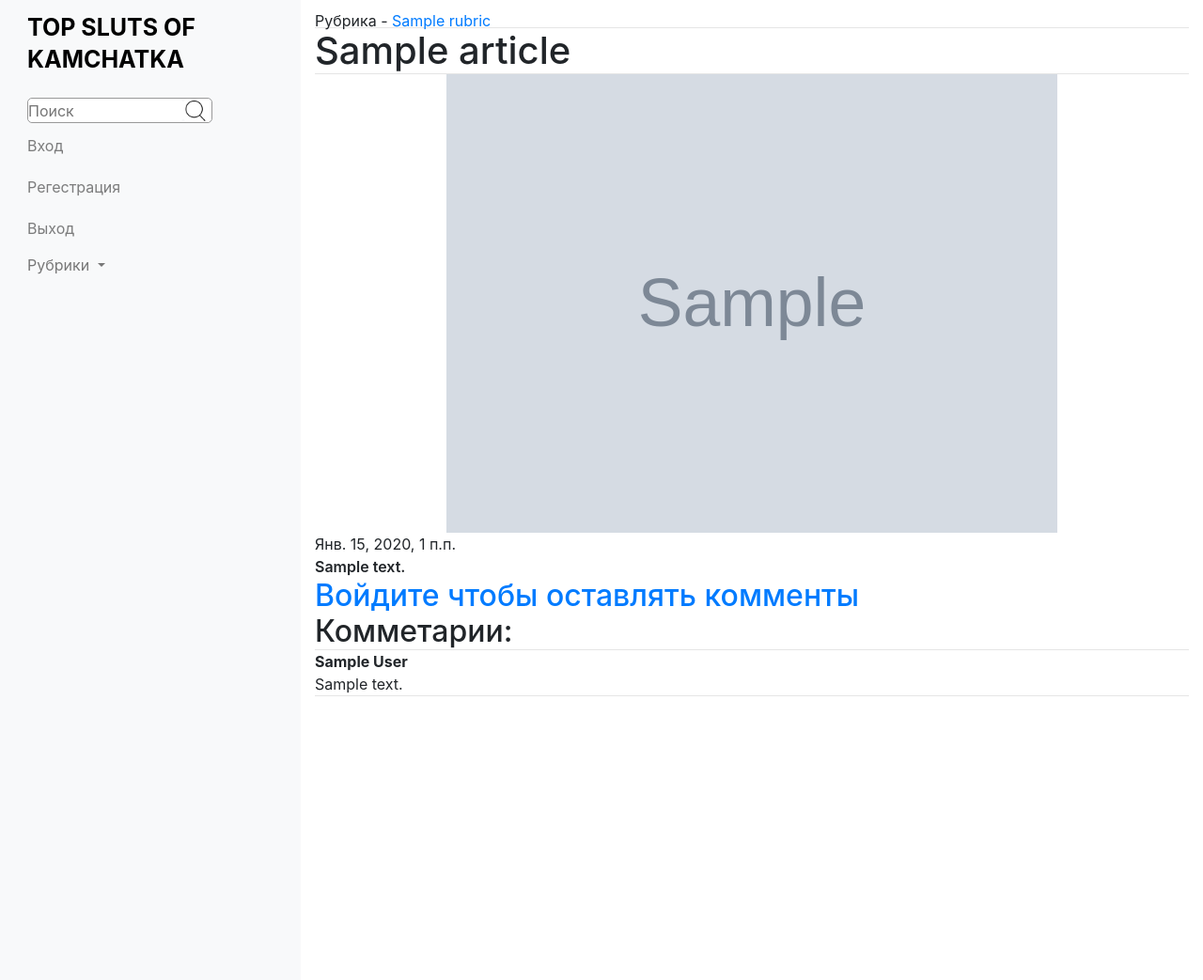
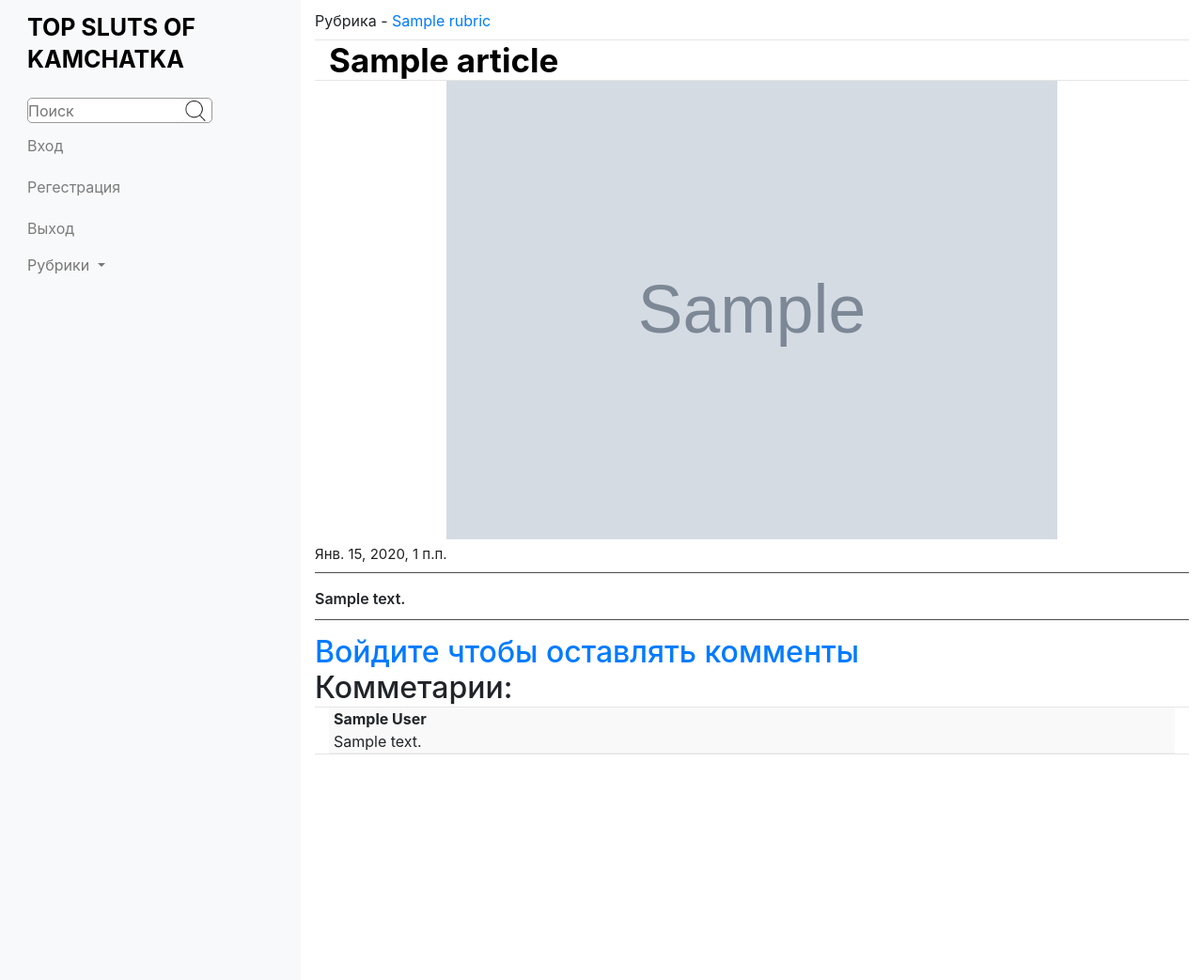
Before and after one commit to Y2Danil/tsoktest, a Django app: page /article/1/ in a window 1280 px wide. Shown: the top 1043 px of the page at 94% size. Run offline with Django 3.2, Linux system fonts and the light colour scheme; tables that the repository leaves empty hold one stand-in row (values such as "Sample post"); grey boxes marked "Sample" are stand-in pictures; some libraries are stand-ins or nearby versions.

Commit message:
detail commits css

```diff
--- a/Top/static/Top/style2.css
+++ b/Top/static/Top/style2.css
@@ -168,7 +168,7 @@ ul > li.admin {
 }
 
 .p_rubric {
-  margin-bottom: -5px;
+  padding-bottom: 8px;
   font-size: 16px;
 }
 
--- a/Top/templates/Top/detail.html
+++ b/Top/templates/Top/detail.html
@@ -11,18 +11,64 @@
     font-weight: 600;
   }
   .Article_title {
-    font-weight: 600;
+    font-weight: 700;
+    color: #000;
+    font-size: 35px;
   }
   .detail_width_img {
     margin: auto;
+  }
+  .detail_pub_date {
+    font-size: 15px;
+    color: #222;
+    padding-top: 5px;
+    margin-bottom: -2px;
+  }
+  .detail-bottom-hr {
+    margin-bottom: 20px;
+  }
+  .comments {
+    max-height: 500px;
+    overflow: scroll;
+    overflow-x: none;
+  }
+  .comment {
+    padding-left: 5px;
+    padding-right: 5px;
+    border-bottom-width: 1px;
+    border-bottom-style: ridge;
+  }
+  .comment:hover {
+    padding-left: 3px;
+    padding-right: 3px;
+    width: 100%;
+  }
+  .comment:nth-of-type(2n) {
+    background: #fdfdfd;
+  }
+  .comment:nth-of-type(3n) {
+    background: #f9f9f9;
+  }
+  .comment:nth-of-type(1) {
+    background: #f9f9f9;
+  }
+  .comment:nth-of-type(2n):hover {
+    background: #dadada;
+  }
+  .comment:nth-of-type(3n):hover {
+    background: #dfdfdf;
+  }
+  .comment:nth-of-type(1):hover{
+    background: #dfdfdf;
   }
 </style>
 
 
 <div class=''>
+<div class=''>
   <p class='p_rubric'>Рубрика - <a href="{% url 'blog:by_rubric' Article.rubric.id %}">{{ Article.rubric.name }}</a></p>
   <hr>
-  <h1>{{ Article.title }}</h1>
+  <h1 class='Article_title col-12'>{{ Article.title }}</h1>
   <hr>
   {% if Article.image %}
   <div style='max-width: 650px; ' class='detail_width_img'>
@@ -31,15 +77,16 @@
   {% else %}
   <div style='max-width: 650px; ' class='detail_width_img'></div>
   {% endif %}
-  <p>{{ Article.published_date }}</p>
-  <p class='Article_text'>{{ Article.text }}</p>
-
+  <p class='detail_pub_date'>{{ Article.published_date }}</p>
+  <hr style='margin-top: 10px; margin-bottom: 15px; background-color: #555;'>
+    <p class='Article_text'>{{ Article.text }}</p>
+  <hr style='margin-top: 10px; margin-bottom: 15px; background-color: #555;'>
 
   {% if user.is_authenticated %}
   <form action="{% url 'blog:list_comment' Article.id %}" method="POST">
     {% csrf_token %}
 
-    <textarea name='text_comment' placeholder="Ваш комментарий" required cols='30' rows='5'></textarea><br>
+    <textarea name='text_comment' placeholder="Ваш комментарий" required cols='30' rows='3' style='width: 100%;'></textarea><br>
     <button type="submit">Отправить</button>
   </form>
   {% else %}
@@ -50,16 +97,16 @@
 
   <h2>Комметарии:</h2>
   <hr>
-  <div>
+  <div class='col-12 comments'>
     {% if Comments %}
       {% for Comment in Comments %}
-        {% if Comment.author == 'Admin' %}
-        <div>
+        {% if user.is_authenticated %}
+        <div class='comment'>
           <strong style='color: rgb(0, 0, 0); font-weight: 800; font-size: 18px;'>{{ Comment.author }}</strong>
           <p style='font-weight: 600;'>{{ Comment.comment_text }}</p>
         </div>
         {% else %}
-        <div>
+        <div class='comment'>
           <strong>{{ Comment.author }}</strong>
           <p>{{ Comment.comment_text }}</p>
         </div>
@@ -69,9 +116,9 @@
       Комментов нет =(
     {% endif %}
   </div>
-  <hr>
-
+  <hr class='detail-bottom-hr'>
 
 
 </div>
+</div>
 {% endblock %}
```
